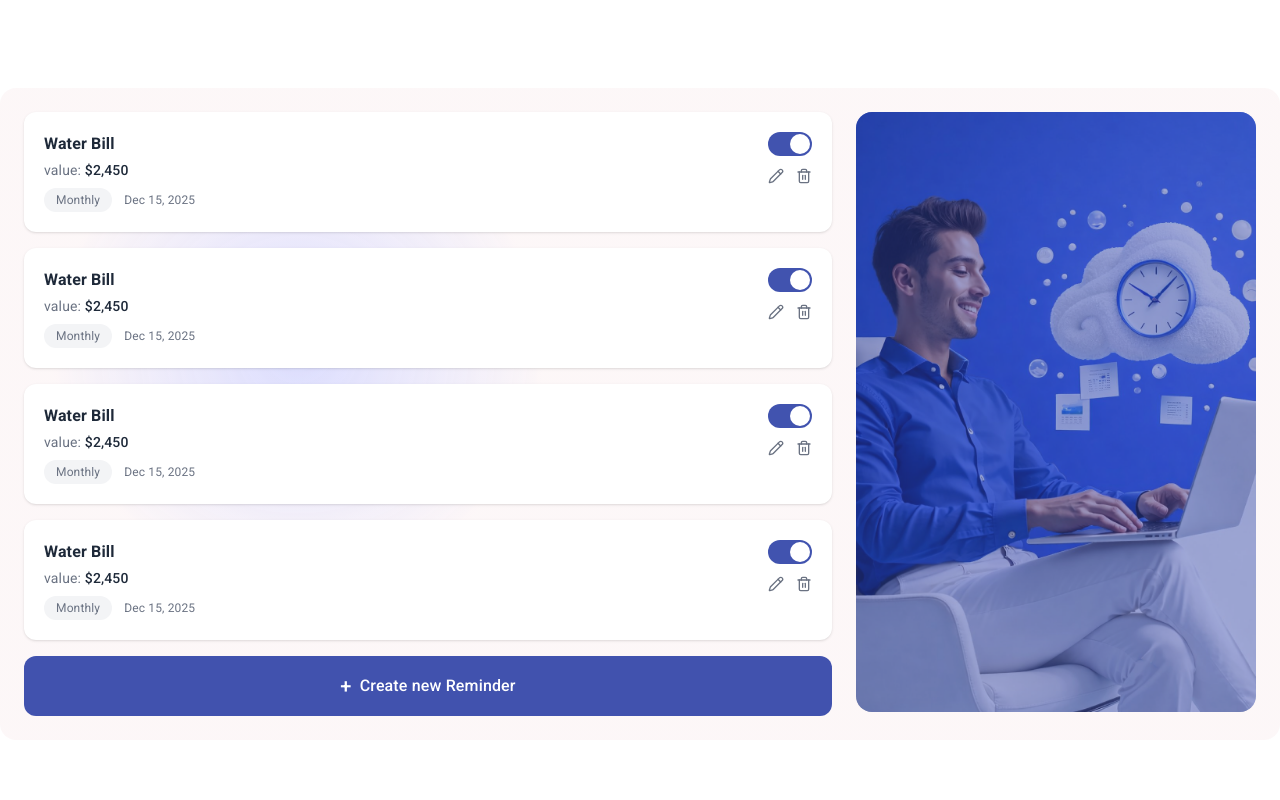
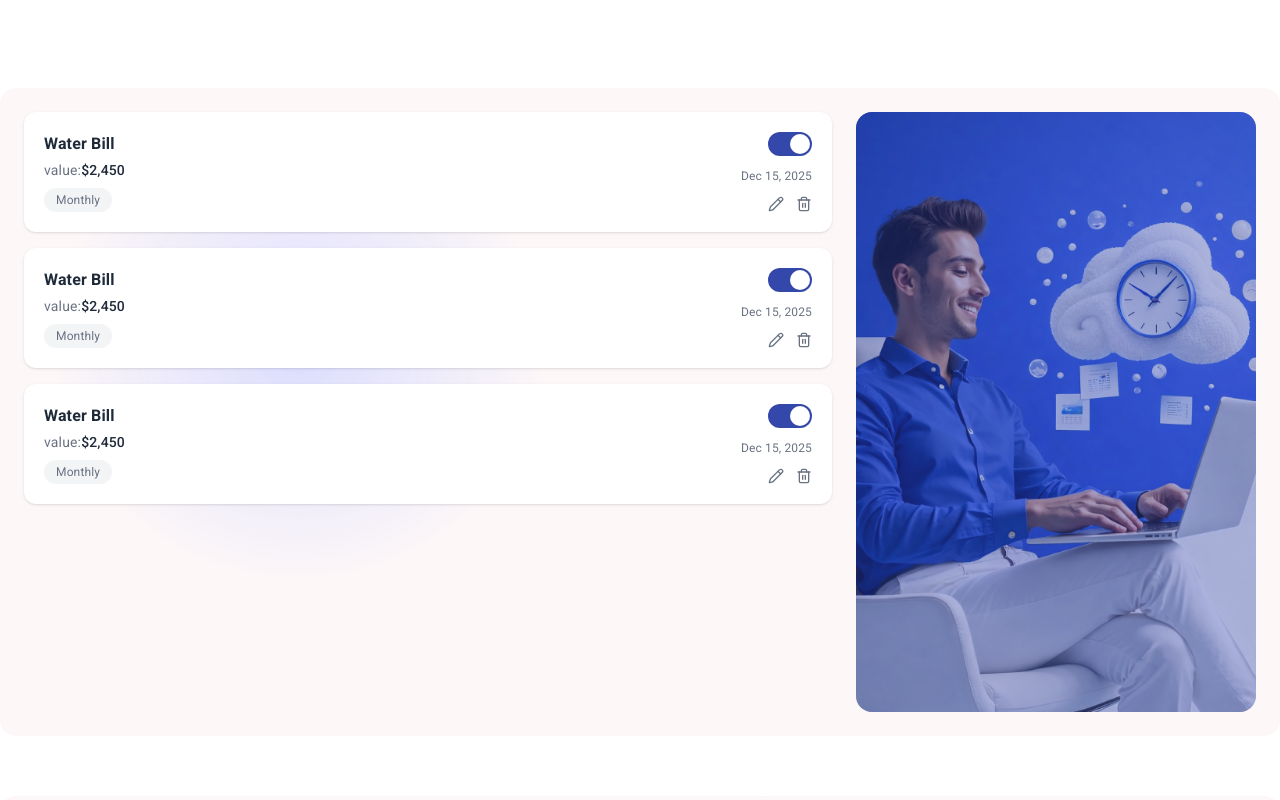
Before and after one commit to Seraj-Omar/Personal-Finance-and-Bill-Splitting-Assistant, a Next.js app: page /reminder in a window 1280 px wide. Shown: the top 800 px of the page. Built offline with nearby package versions, Linux system fonts and the light colour scheme.

Commit message:
delete a new reminder page

```diff
--- a/src/app/reminder/new/layout.tsx
+++ /dev/null
@@ -1,14 +0,0 @@
-import Providers from "../../providers"
-import Footer from "@/src/components/footer/Footer"
-import PageHero from "@/src/shared/ui/page-hero/PageHero"
-
-export default function Layout({ children }: { children: React.ReactNode }) {
-  return (
-    <Providers>
-
-      <PageHero title="Add Reminder" breadcrumb={["Home", "Reminder", "Add"]} />
-      {children}
-
-    </Providers>
-  )
-}
--- a/src/app/reminder/new/page.tsx
+++ /dev/null
@@ -1,10 +0,0 @@
-import AddReminderPage from '@/src/modules/reminder/ui/add-reminder/AddReminder'
-import React from 'react'
-
-const AddReminder = () => {
-  return (
-    <AddReminderPage />
-  )
-}
-
-export default AddReminder
--- a/src/modules/reminder/ui/ ReminderPage.tsx
+++ b/src/modules/reminder/ui/ ReminderPage.tsx
@@ -1,14 +1,13 @@
-"use client"
-import BillsList from "./BillsList"
-import Image from "next/image"
-import ImportantReminder from "./ImportantReminder"
-import { useRouter } from "next/navigation"
+"use client";
+import BillsList from "./BillsList";
+import Image from "next/image";
+import ImportantReminder from "./ImportantReminder";
+import { useRouter } from "next/navigation";
 
 const ReminderPage = () => {
-    const router = useRouter()
+  const router = useRouter();
   return (
     <div className="max-w-7xl mx-auto py-12 ">
-
       <section
         className="mt-10 p-6 rounded-2xl"
         style={{
@@ -16,42 +15,34 @@ const ReminderPage = () => {
             "linear-gradient(0deg, rgba(255, 255, 255, 0.41), rgba(255, 255, 255, 0.41)), linear-gradient(109.96deg, rgba(255, 255, 255, 0.2) 38.88%, rgba(255, 255, 255, 0.2) 97.14%), radial-gradient(19.21% 36.04% at 23.28% 40.12%, #FFFFFF 0%, rgba(101, 108, 252, 0.49) 0%, rgba(246, 227, 231, 0.64) 100%)",
           borderRadius: "16px",
         }}
->  <div className="flex flex-col lg:flex-row gap-6 items-start">
-
+      >
+        {" "}
+        <div className="flex flex-col lg:flex-row gap-6 ">
           {/* LEFT – Bills */}
           <div className="flex-1 space-y-4">
             <BillsList />
             <BillsList />
+
             <BillsList />
-       <BillsList />
-          {/* Create new reminder button */}
-          <button  onClick={() => router.push("/reminder/new")} className="w-full mt-4 flex items-center justify-center gap-2 main-bg-color text-white py-4 rounded-xl font-medium hover:bg-blue-700 transition">
-            <span className="text-xl">+</span>
-            Create new Reminder
-          </button>
           </div>
 
           {/* RIGHT – Image */}
           <div className="hidden lg:flex lg:items-end lg:justify-end">
             <div className="relative rounded-2xl overflow-hidden main-bg-color/50">
-
               <Image
                 src="/reminder-img.png"
                 alt="Reminder Illustration"
                 width={400}
                 height={400}
               />
-    <div className="absolute inset-0 main-bg-color opacity-50"></div>
-
+              <div className="absolute inset-0 bg-[#3447AA] opacity-40"></div>
             </div>
           </div>
-
         </div>
-
       </section>
       <ImportantReminder />
     </div>
-  )
-}
+  );
+};
 
-export default ReminderPage
+export default ReminderPage;
--- a/src/modules/reminder/ui/BillCard.tsx
+++ b/src/modules/reminder/ui/BillCard.tsx
@@ -19,17 +19,17 @@ const BillCard = ({ bill, onEdit, onDelete, onToggle }: BillCardProps) => {
           {bill.title}
         </h3>
 
-        <p className="text-sm text-gray-500 mb-2">
-          value: <span className="font-medium text-gray-800">
+        <p className="text-sm text-gray-500 mb-2 flex justify-between">
+          value: <span className="font-medium text-gray-800 flex-1">
             ${bill.value.toLocaleString()}
           </span>
+
         </p>
 
         <div className="flex items-center gap-3 text-xs text-gray-500">
           <span className="px-3 py-1 rounded-full bg-gray-100">
             {bill.frequency}
           </span>
-          <span>{bill.date}</span>
         </div>
       </div>
 
@@ -40,7 +40,7 @@ const BillCard = ({ bill, onEdit, onDelete, onToggle }: BillCardProps) => {
         <button
           onClick={() => onToggle(bill.id, !bill.active)}
           className={`w-11 h-6 rounded-full relative transition ${
-            bill.active ? "main-bg-color" : "bg-gray-300"
+            bill.active ? "bg-[#3447AA]" : "bg-gray-300"
           }`}
         >
           <span
@@ -49,7 +49,7 @@ const BillCard = ({ bill, onEdit, onDelete, onToggle }: BillCardProps) => {
             }`}
           />
         </button>
-
+     <span className="gap-3 text-xs text-gray-500">{bill.date}</span>
         {/* Actions */}
         <div className="flex gap-3">
           <button
--- a/src/modules/reminder/ui/ImportantReminder.tsx
+++ b/src/modules/reminder/ui/ImportantReminder.tsx
@@ -53,7 +53,7 @@ const ImportantReminder = () => {
                 "Group-friendly reminders",
               ].map((item, i) => (
                 <li key={i} className="flex items-center gap-3 text-gray-700">
-                  <span className="w-5 h-5 rounded-full main-bg-color  text-white flex items-center justify-center text-xs">
+                  <span className="w-5 h-5 rounded-full bg-[#3447AA]  text-white flex items-center justify-center text-xs">
                     ✓
                   </span>
                   {item}
```
Lines whose indentation alone changed are shown as unchanged.
